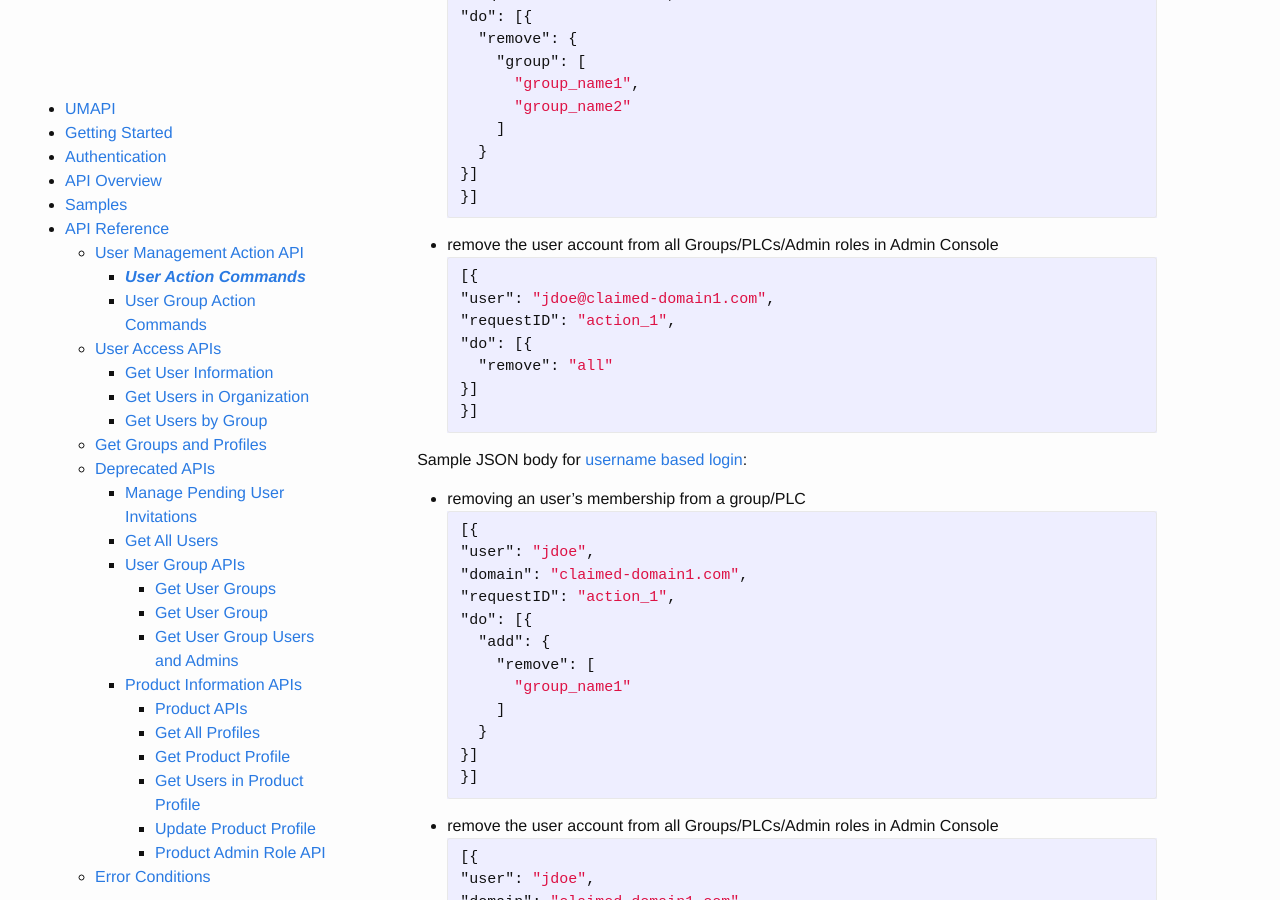
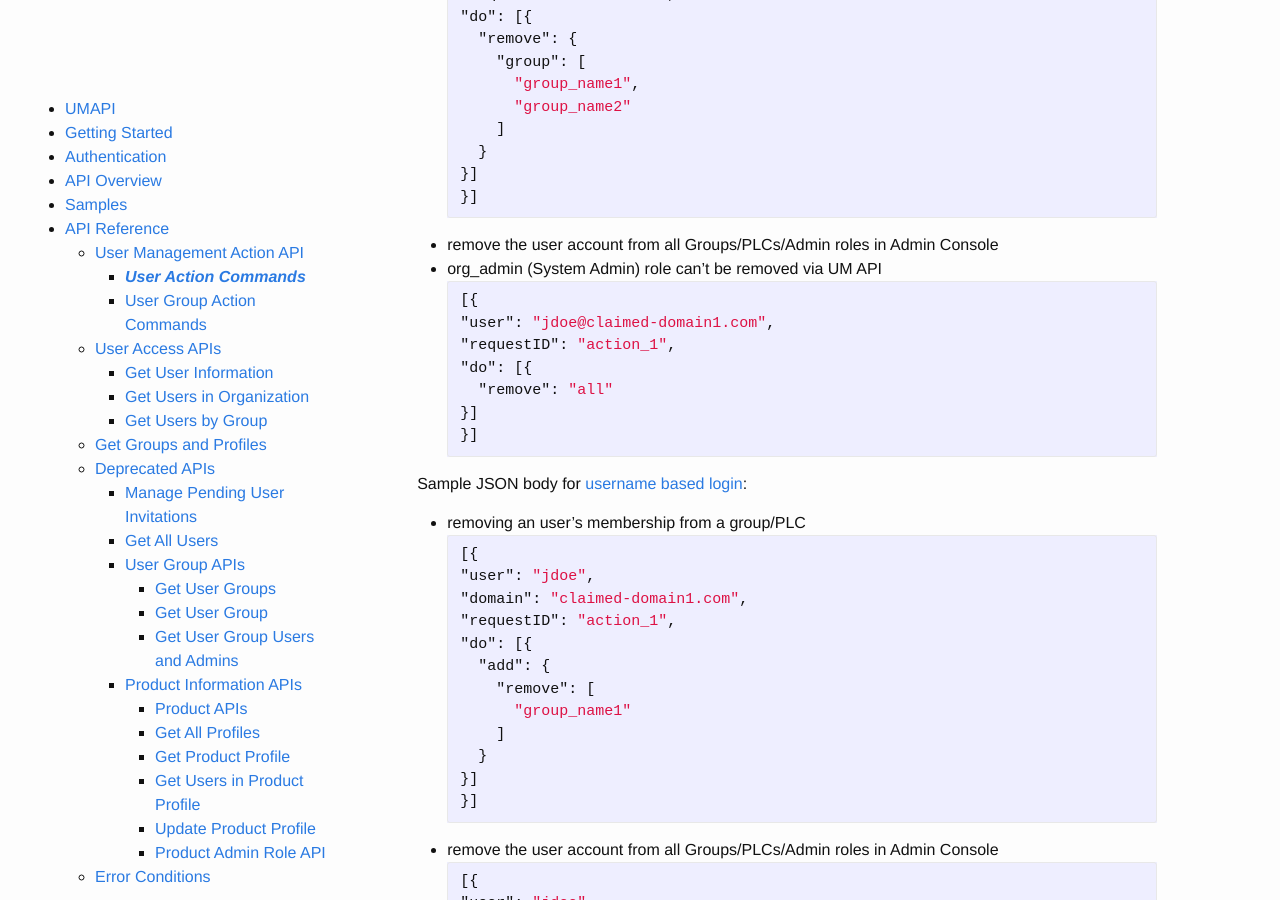
Before and after one commit to adobe-apiplatform/umapi-documentation, a Jekyll site: the page built from docs/en/api/ActionsCmds.md, in a window 1280 px wide and 900 px high, scrolled down 10145 px. Built offline with Jekyll 4.4.1, drawn with Linux system fonts in a browser that asks for light colours.

Commit message:
Update ActionsCmds.md

````diff
--- a/docs/en/api/ActionsCmds.md
+++ b/docs/en/api/ActionsCmds.md
@@ -430,6 +430,7 @@ Sample JSON body for [email based login](ActionsCmds.md#emailVsUsername):
 ```
 
 * remove the user account from all Groups/PLCs/Admin roles in Admin Console
+* org_admin (System Admin) role can't be removed via UM API
 ```json
 [{
   "user": "jdoe@claimed-domain1.com",
````
